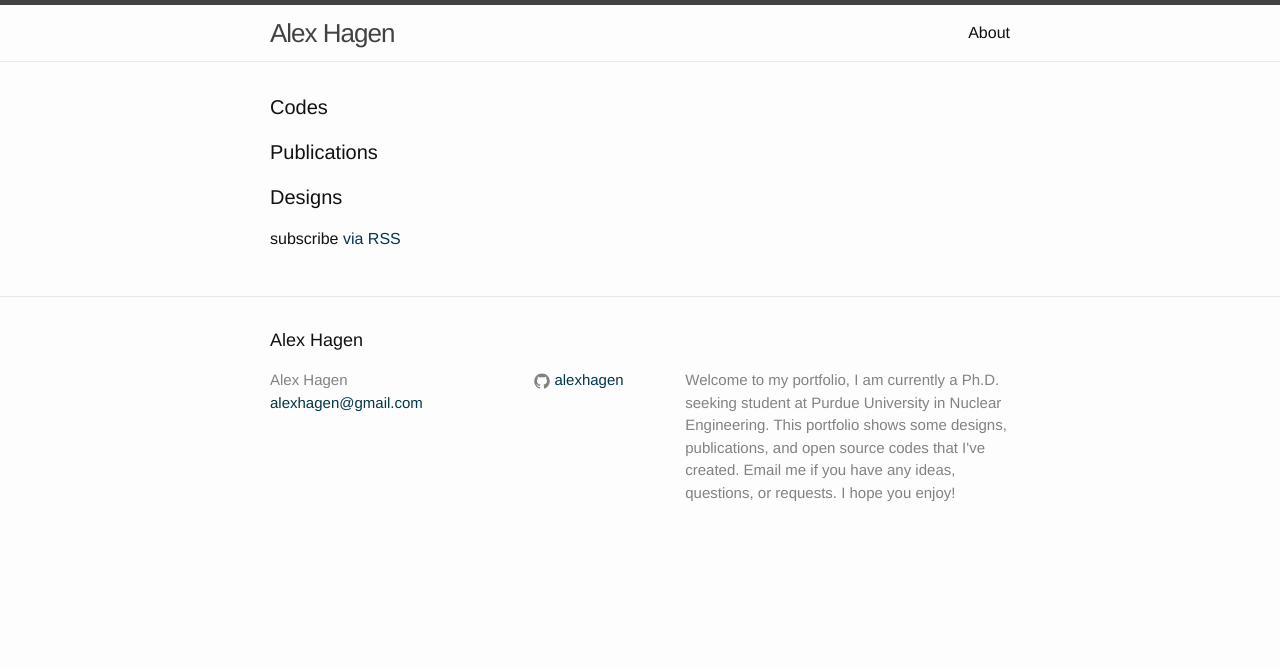
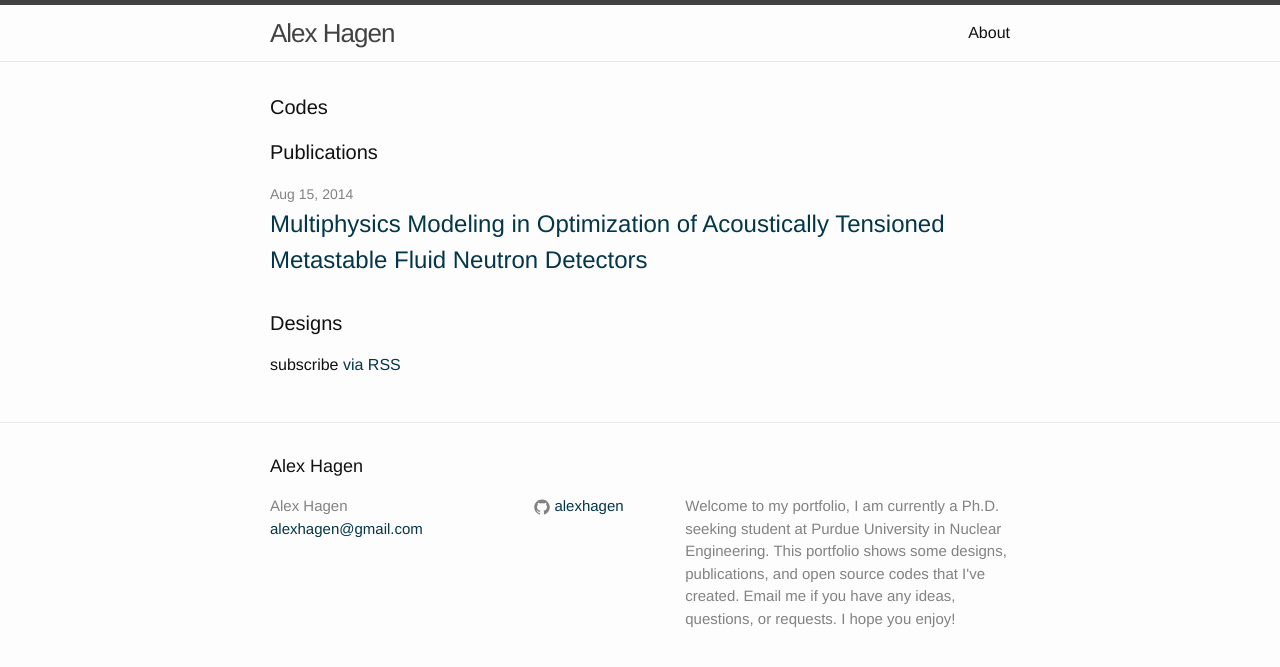
Before and after one commit to alexhagen/alexhagen.github.io, a Jekyll site: the page built from index.html, in a window 1280 px wide. Shown: the top 667 px of the page. Built offline with Jekyll 4.4.1, drawn with Linux system fonts in a browser that asks for light colours.

Commit message:
finally finished publication template

```diff
--- a/_posts/2014-08-15-multiphysics-modeling-in-optimization-of-acoustically-tensioned-metastable-fluid-neutron-detectors.markdown
+++ b/_posts/2014-08-15-multiphysics-modeling-in-optimization-of-acoustically-tensioned-metastable-fluid-neutron-detectors.markdown
@@ -14,12 +14,12 @@
 year = {2014}
 }'
 citation: 'Hagen, A. (2014). Multiphysics Modeling in Optimization of Acoustically Tensioned Metastable Fluid Neutron Detectors. Purdue University.'
-abstract: "Neutron detection is currently very important in nuclear energy, and related homeland security and health physics fields.  State of the art detectors currently fall short in many areas, especially in cost and ruggedness.
-Tensioned Metastable Fluid Detectors are being developed at Purdue University that boast high intrinsic efficiency, rapid on-off times, detection of fast and thermal neutrons, possible directionality, ease of use, and above all, drastically reduced cost.
+abstract: 'Neutron detection is currently very important in nuclear energy, and related homeland security and health physics fields.  State of the art detectors currently fall short in many areas, especially in cost and ruggedness.
+Tensioned Metastable Fluid Detectors are being developed at Purdue University that boast high intrinsic efficiency, rapid on-off times, detection of fast and thermal neutrons, possible directionality, ease of use, and above all, drastically reduced cost.\n
 Tensioned Metastable Fluid Detectors operate on the principle that when a fluid is placed into a metastable state by inducing negative (tensile) pressures on it, it may cavitate when subjected to a neutron collision event.
 One way to include negative pressures is using acoustic energy, as is done in the Acoustically Tensioned Metastable Fluid Detector. The design of these detectors requires intricate knowledge of the states of metastability (enabling substance detection) that will develop in the chamber.
 A general purpose simulation model and platform in 3D have been developed that combine the electromechanical and piezoelectric aspects of the driving piezoelectric device, the structural mechanical response of the resonant acoustic chamber, and the acoustic response of the detection fluid. This thesis describes studies which demonstrate attainments for drastically increasing the simulation accuracy, from $>3\%$ error to less than experimental error. A sensitivity analysis of four important parameters is presented to discuss the effect of physical perturbations on the model.  This thesis also describes several methodologies developed and deployed for verifying the simulation framework, including novel non-invasive methods.
-Utilizing this simulation framework, this thesis then describes efforts to make the simulation an easily usable design tool to experimenters. It goes on to describe several practical design resonant parameter interplays which alleviate issues and allow for greater flexibility of the system parameters."
+Utilizing this simulation framework, this thesis then describes efforts to make the simulation an easily usable design tool to experimenters. It goes on to describe several practical design resonant parameter interplays which alleviate issues and allow for greater flexibility of the system parameters.'
 
 ---
 
```
